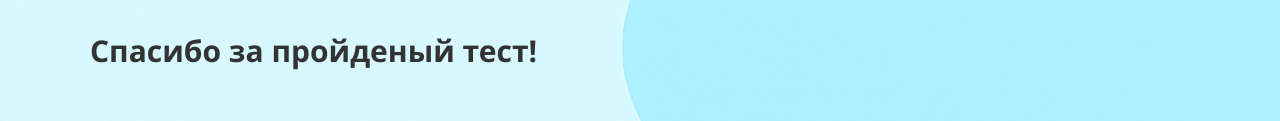
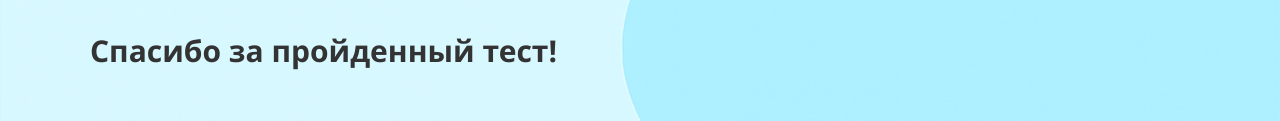
Before and after one commit to Misha-site/-, a plain HTML site: page КОД НА ПУБЛИКУ/result.html in a window 1280 px wide. Shown: the part 1190-1311 px from the top of the page. Drawn offline with Linux system fonts and the light colour scheme.

Commit message:
Update result.html

```diff
--- a/КОД НА ПУБЛИКУ/result.html
+++ b/КОД НА ПУБЛИКУ/result.html
@@ -21,7 +21,7 @@
 
                     Вы предпочитаете работать самостоятельно,<br> но при чётко поставленных целях можете <br>быть ценным участником команды. Вас вдохновляют <br>интеллектуальные задачи, глубокие исследования <br>и возможность влиять на стратегию. Именно поэтому <br>профессии, связанные с анализом, технологиями <br>и планированием, подходят вам особенно хорошо.
                 </p>
-                <h2>Спасибо за пройденый тест!</h2>
+                <h2>Спасибо за пройденный тест!</h2>
             </div>
             <div style="text-align: center;" class="image">
                 <img src="imgs/man-2.png">
@@ -29,4 +29,5 @@
         </div>
     </section>
 </body>
+
 </html>
```
